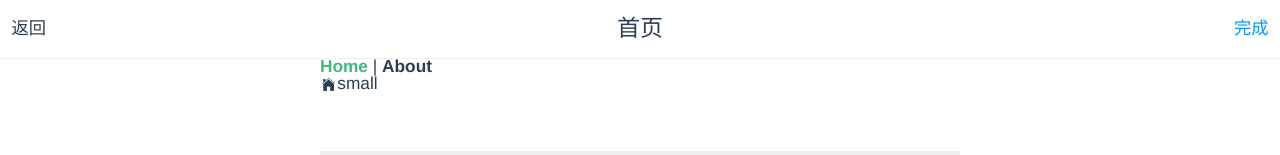
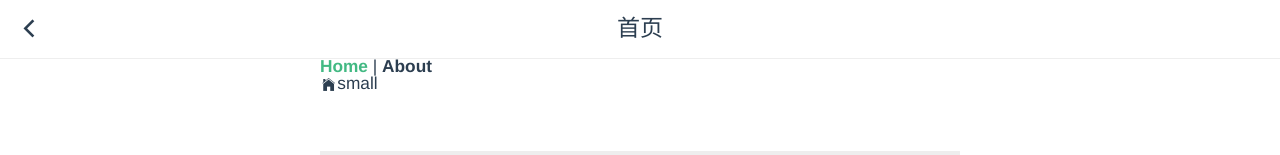
Before and after one commit to xfan0516/x_fan, a Vue app: page / in a window 1280 px wide. Shown: the top 155 px of the page. Built offline with nearby package versions, Linux system fonts and the light colour scheme.

Commit message:
header组件优化

```diff
--- a/src/components/common/Header.vue
+++ b/src/components/common/Header.vue
@@ -1,8 +1,8 @@
 <template>
-    <header class="header flex">
-        <span>返回</span>
+    <header class="header">
+        <span class="header-l"><x-icon v-if="back" type="ios-arrow-back" size="big"/></span>
         <h1>{{title}}</h1>
-        <span class="header-r">完成</span>
+        <span class="header-r" v-if="headerR">完成</span>
     </header>
 </template>
 <script>
@@ -16,6 +16,10 @@ export default {
         back:{
             type: Boolean,
             default:true
+        },
+        headerR:{
+            type: Boolean,
+            default:false
         }
     },
     data(){
@@ -39,12 +43,23 @@ export default {
         border-bottom 1px solid #eee
         background #fff
         text-align center
-
+        h1{
+          width 100%
+          height .4rem
+          line-height .4rem
+        }
         span{
-
+            position absolute
+            top 0
             width .4rem
             height .4rem
             line-height .4rem
+        }
+        .header-l{
+          left 0
+        }
+        .header-r{
+          right 0
         }
 
     }
```
Also changed, not shown: 1 other file (tests, documents, lock files or other folders).
